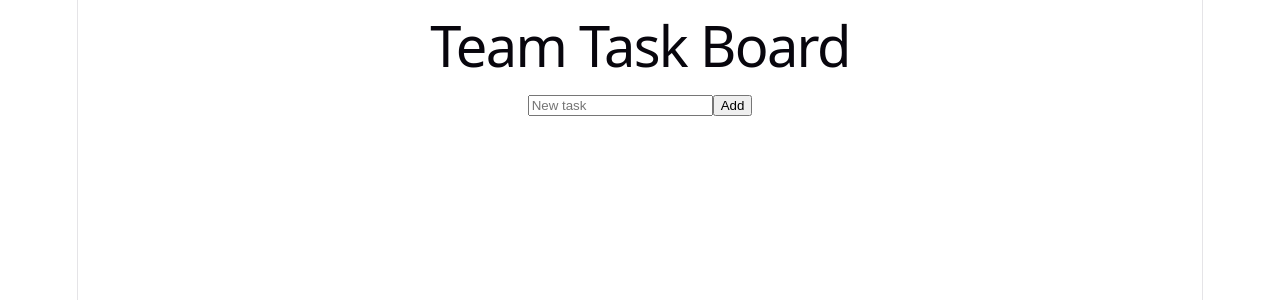
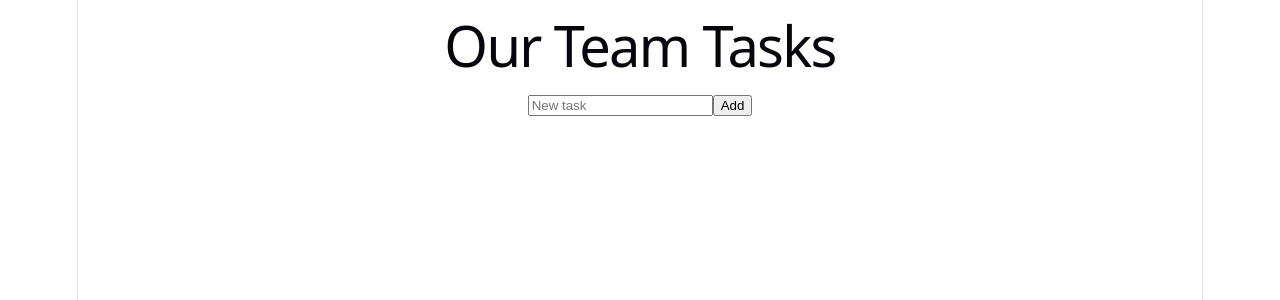
Before and after one commit to RohanLakade/task-board, a React (Vite) app: page / in a window 1280 px wide. Shown: the top 300 px of the page. Built offline with nearby package versions, Linux system fonts and the light colour scheme.

Commit message:
feat: update heading to Our Team Tasks (#2)
Co-authored-by: Teammate <teammate@example.com>

```diff
--- a/src/App.jsx
+++ b/src/App.jsx
@@ -14,7 +14,7 @@ export default function App() {
 
   return (
     <main>
-      <h1>Team Task Board</h1>
+      <h1>Our Team Tasks</h1>
       <form onSubmit={addTask}>
         <input
           value={title}
```
